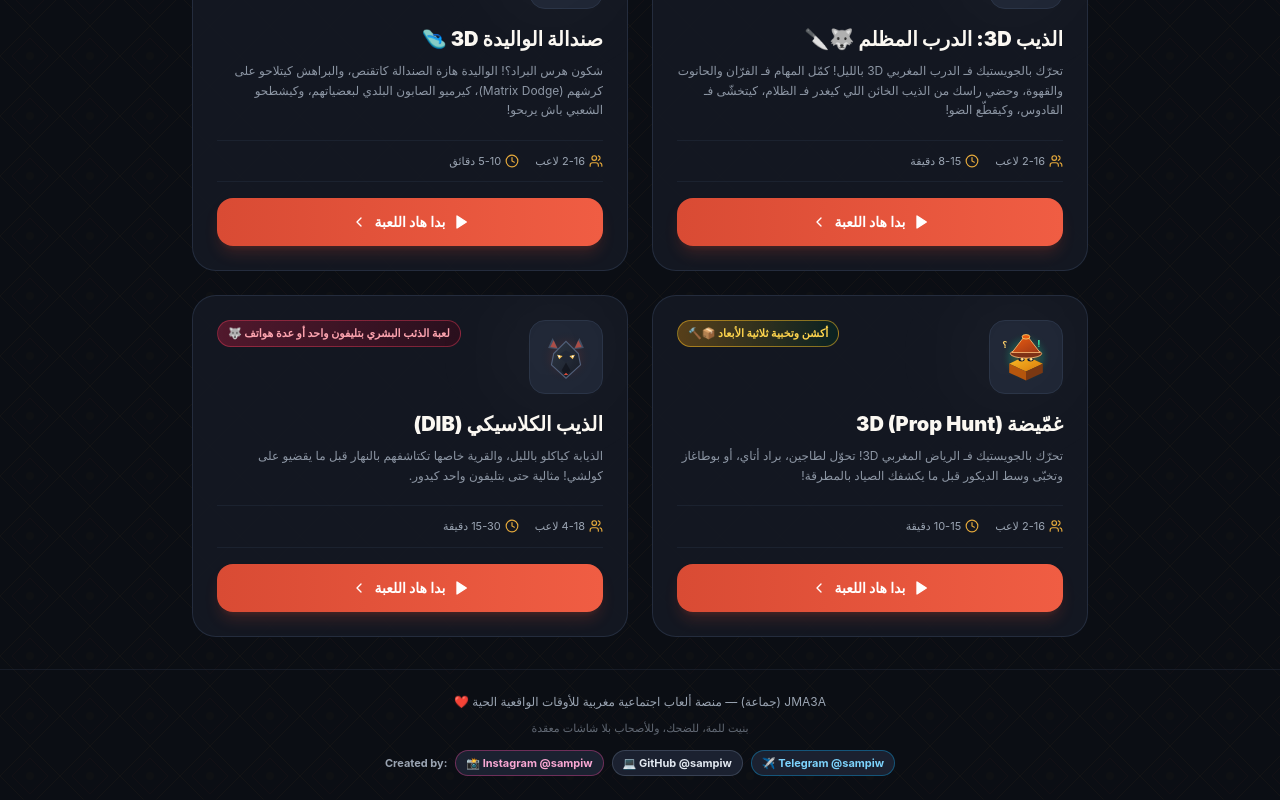
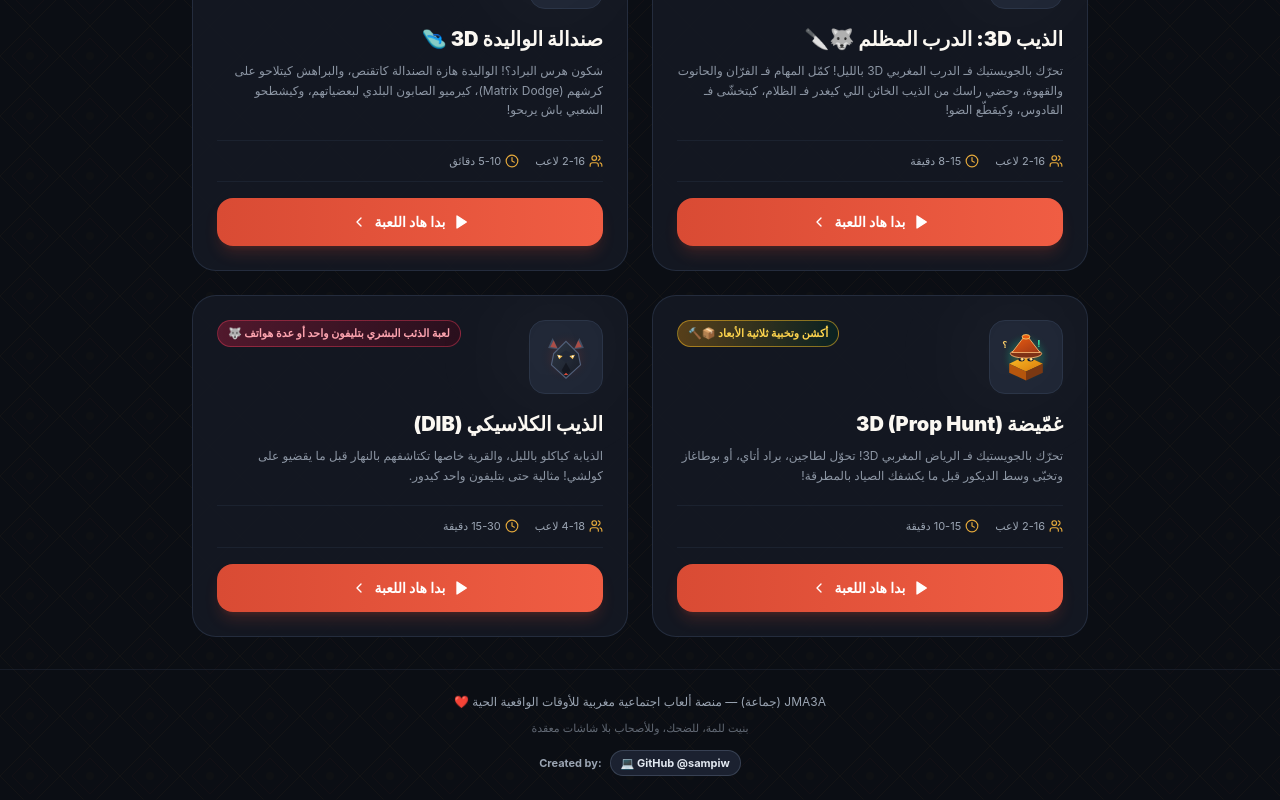
Before and after one commit to sampiw/jma3a, a Next.js app: page / in a window 1280 px wide. Shown: the part 1054-1854 px from the top of the page. Built offline with nearby package versions, Linux system fonts and the light colour scheme.

Commit message:
chore(footer): keep only GitHub link in creator credits footers

```diff
--- a/app/page.tsx
+++ b/app/page.tsx
@@ -342,28 +342,12 @@ export default function HomePage() {
         >
           <span className="text-jma3a-muted">Created by:</span>
           <a
-            href="https://www.instagram.com/sampiw/"
-            target="_blank"
-            rel="noopener noreferrer"
-            className="px-2.5 py-1 rounded-full bg-jma3a-surface/90 border border-pink-500/40 text-pink-300 hover:border-pink-400 hover:text-white transition-all"
-          >
-            📸 Instagram @sampiw
-          </a>
-          <a
             href="https://github.com/sampiw"
             target="_blank"
             rel="noopener noreferrer"
             className="px-2.5 py-1 rounded-full bg-jma3a-surface/90 border border-slate-500/40 text-slate-200 hover:border-white/60 hover:text-white transition-all"
           >
             💻 GitHub @sampiw
-          </a>
-          <a
-            href="https://t.me/sampiw"
-            target="_blank"
-            rel="noopener noreferrer"
-            className="px-2.5 py-1 rounded-full bg-jma3a-surface/90 border border-sky-500/40 text-sky-300 hover:border-sky-400 hover:text-white transition-all"
-          >
-            ✈️ Telegram @sampiw
           </a>
         </div>
       </footer>
--- a/app/room/[code]/page.tsx
+++ b/app/room/[code]/page.tsx
@@ -806,28 +806,12 @@ export default function RoomPage({ params }: { params: Promise<{ code: string }>
       >
         <span>Created by sampiw:</span>
         <a
-          href="https://www.instagram.com/sampiw/"
-          target="_blank"
-          rel="noopener noreferrer"
-          className="px-2.5 py-0.5 rounded-full bg-jma3a-surface/90 border border-pink-500/40 text-pink-300 hover:border-pink-400 hover:text-white transition-all"
-        >
-          📸 Instagram @sampiw
-        </a>
-        <a
           href="https://github.com/sampiw"
           target="_blank"
           rel="noopener noreferrer"
           className="px-2.5 py-0.5 rounded-full bg-jma3a-surface/90 border border-slate-500/40 text-slate-200 hover:border-white/60 hover:text-white transition-all"
         >
           💻 GitHub @sampiw
-        </a>
-        <a
-          href="https://t.me/sampiw"
-          target="_blank"
-          rel="noopener noreferrer"
-          className="px-2.5 py-0.5 rounded-full bg-jma3a-surface/90 border border-sky-500/40 text-sky-300 hover:border-sky-400 hover:text-white transition-all"
-        >
-          ✈️ Telegram @sampiw
         </a>
       </footer>
 
--- a/components/games/Onitama3DGameView.tsx
+++ b/components/games/Onitama3DGameView.tsx
@@ -720,34 +720,16 @@ export function Onitama3DGameView({
 
         <div
           dir="ltr"
-          className="mt-1.5 pt-1 border-t border-slate-800/80 flex flex-wrap items-center justify-center gap-3 text-[10px] font-bold text-slate-400"
+          className="mt-1.5 pt-1 border-t border-slate-800/80 flex flex-wrap items-center justify-center gap-2 text-[10px] font-bold text-slate-400"
         >
           <span>Created by sampiw:</span>
-          <a
-            href="https://www.instagram.com/sampiw/"
-            target="_blank"
-            rel="noopener noreferrer"
-            className="text-pink-400 hover:text-pink-300 underline-offset-2 hover:underline"
-          >
-            Instagram
-          </a>
-          <span>•</span>
           <a
             href="https://github.com/sampiw"
             target="_blank"
             rel="noopener noreferrer"
             className="text-slate-200 hover:text-white underline-offset-2 hover:underline"
           >
-            GitHub
-          </a>
-          <span>•</span>
-          <a
-            href="https://t.me/sampiw"
-            target="_blank"
-            rel="noopener noreferrer"
-            className="text-sky-400 hover:text-sky-300 underline-offset-2 hover:underline"
-          >
-            Telegram @sampiw
+            GitHub @sampiw
           </a>
         </div>
       </footer>
--- a/components/games/Pirates3DGameView.tsx
+++ b/components/games/Pirates3DGameView.tsx
@@ -593,34 +593,16 @@ export function Pirates3DGameView({
       {/* ZONE 3: SLIM CREDITS FOOTER */}
       <footer
         dir="ltr"
-        className="shrink-0 z-20 bg-slate-950/95 border-t border-sky-900/60 py-1.5 px-3 flex flex-wrap items-center justify-center gap-3 text-[10px] font-bold text-slate-400"
+        className="shrink-0 z-20 bg-slate-950/95 border-t border-sky-900/60 py-1.5 px-3 flex flex-wrap items-center justify-center gap-2 text-[10px] font-bold text-slate-400"
       >
         <span>Created by sampiw:</span>
-        <a
-          href="https://www.instagram.com/sampiw/"
-          target="_blank"
-          rel="noopener noreferrer"
-          className="text-pink-400 hover:text-pink-300 underline-offset-2 hover:underline"
-        >
-          Instagram
-        </a>
-        <span>•</span>
         <a
           href="https://github.com/sampiw"
           target="_blank"
           rel="noopener noreferrer"
           className="text-slate-200 hover:text-white underline-offset-2 hover:underline"
         >
-          GitHub
-        </a>
-        <span>•</span>
-        <a
-          href="https://t.me/sampiw"
-          target="_blank"
-          rel="noopener noreferrer"
-          className="text-sky-400 hover:text-sky-300 underline-offset-2 hover:underline"
-        >
-          Telegram @sampiw
+          GitHub @sampiw
         </a>
       </footer>
 
```
